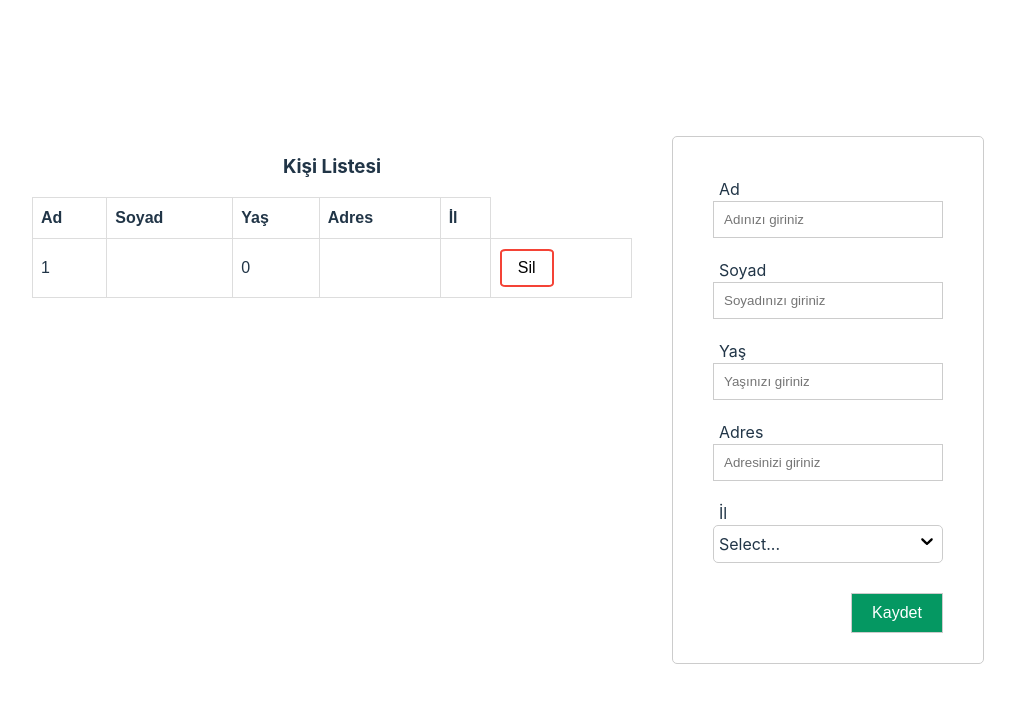
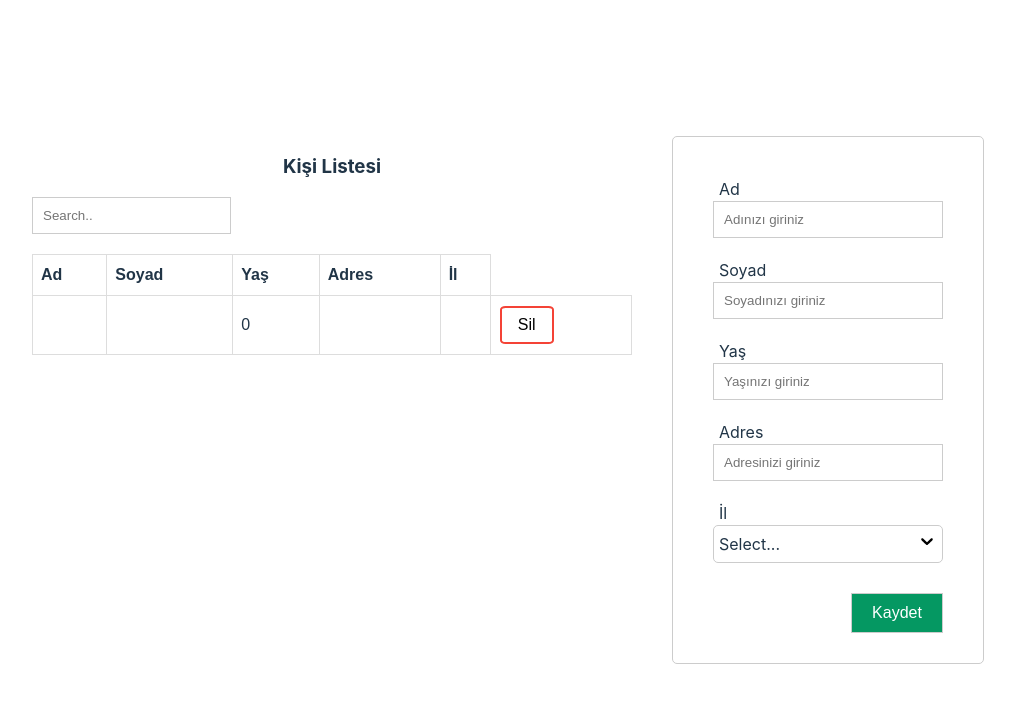
Before and after one commit to fg-61/Project, a React (Vite) app: page / in a window 1280 px wide. Both pictures are taken after a click on the button "Kaydet". Shown: the top 702 px of the page, without its empty margins (132-1147 px from the left). Built offline with nearby package versions, Linux system fonts and the light colour scheme.

Commit message:
add search bar

```diff
--- a/src/assets/css/list.css
+++ b/src/assets/css/list.css
@@ -29,9 +29,13 @@ tr:nth-child(even) {
     color: black;
     border: 2px solid #f44336;
     border-radius: 10%;
-  }
+}
 
-  .btn-delete:hover {
+.btn-delete:hover {
     background-color: #f44336;
     color: white;
-  }
+}
+
+.search-bar {
+    width:'100%';
+}
--- a/src/components/List.jsx
+++ b/src/components/List.jsx
@@ -1,16 +1,35 @@
-import React from 'react'
+import React, { useState } from 'react'
 import "../assets/css/list.css"
+import SearchBar from './SearchBar'
 
 const List = ({ title, persons, setPersons }) => {
     const deletePerson = (id) => {
         const data = persons.filter(i => i.id !== id)
         setPersons(() => [...data]);
-        console.log(persons)
     }
+
+    const [searchText, setSearchText] = useState("");
+
+    let inputHandler = (e) => {
+        var lowerCase = e.target.value.toLowerCase();
+        setSearchText(lowerCase);
+    };
+
+    const filteredData = persons.filter((person) => {
+        if (searchText === '') {
+            return person;
+        }
+        else {
+            return Object.keys(person).some(key => {
+                return person[key].toString().toLowerCase().includes(searchText)
+            })
+        }
+    })
 
     return (
         <>
             <h3>{title}</h3>
+            <SearchBar inputHandler={inputHandler}></SearchBar>
             <table>
                 <thead>
                     <tr>
@@ -23,10 +42,10 @@ const List = ({ title, persons, setPersons }) => {
                     </tr>
                 </thead>
                 <tbody>
-                    {persons && persons.map((person, key) => {
+                    {filteredData && filteredData.map((person, key) => {
                         return (
                             <tr key={key}>
-                                <td>{person.id}</td>
+                                <td>{person.name}</td>
                                 <td>{person.surname}</td>
                                 <td>{person.age}</td>
                                 <td>{person.address}</td>
--- /dev/null
+++ b/src/components/SearchBar.jsx
@@ -0,0 +1,13 @@
+import React, { useState } from 'react';
+import "../assets/css/list.css";
+
+const Searchbar = ({ inputHandler }) => {
+
+    return (
+        <div style={{ width: '20%', paddingBottom: '20px' }}>
+            <input className='search-bar' placeholder="Search.." onChange={inputHandler} />
+        </div>
+    )
+}
+
+export default Searchbar
```
